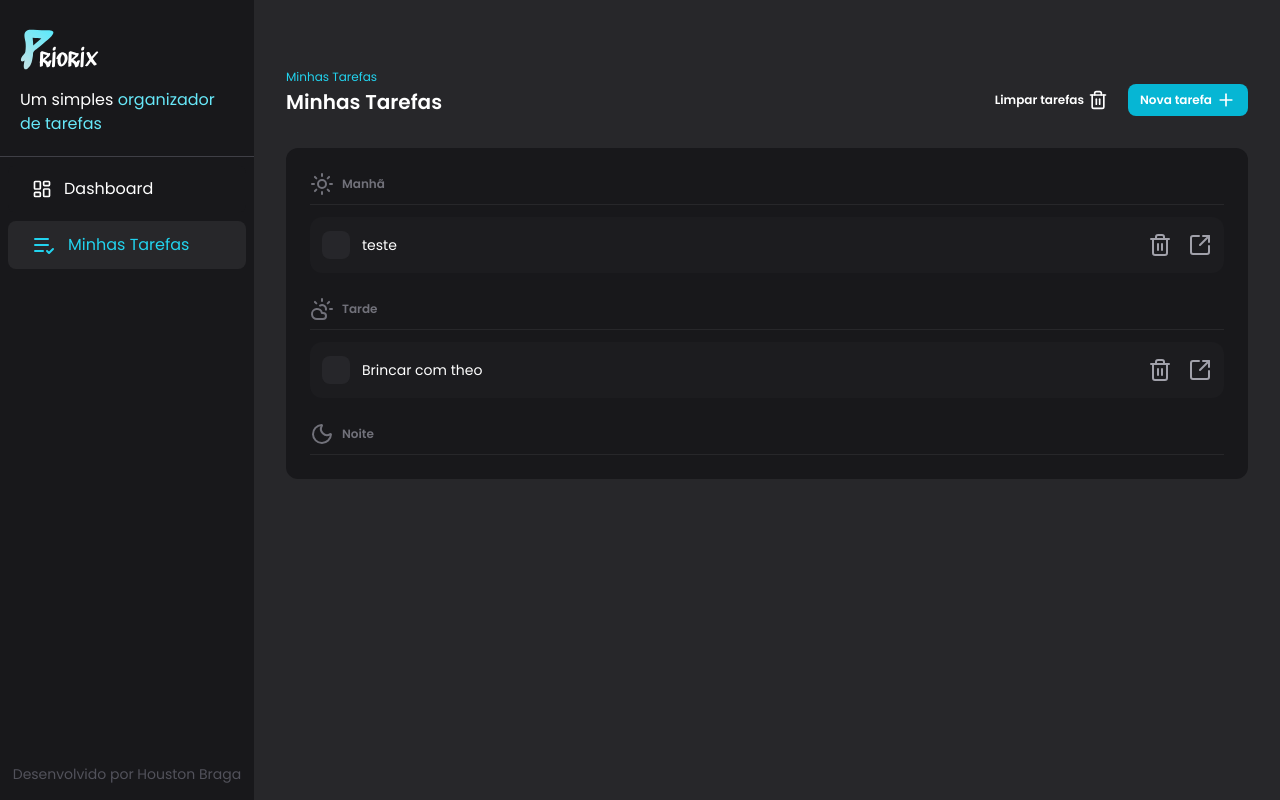
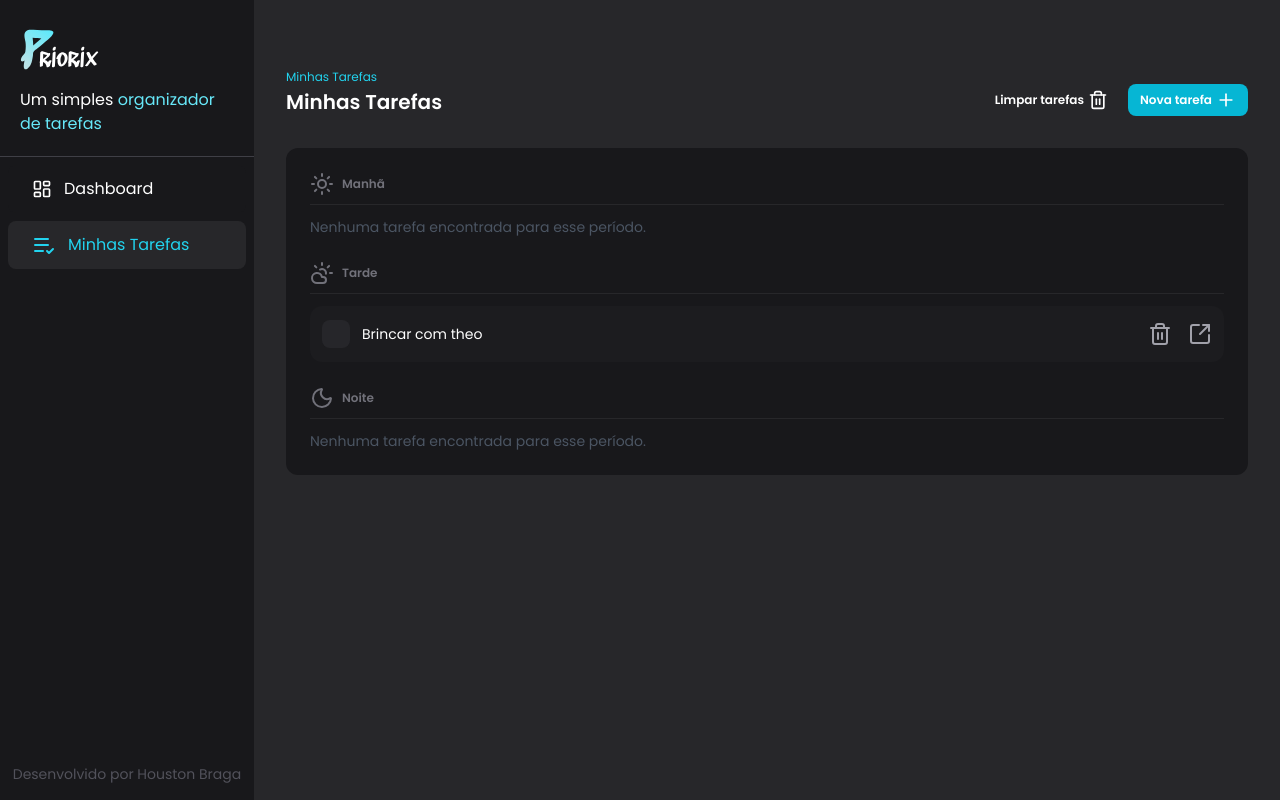
Before and after one commit to houstonbraga/task-manager-priorix, a React (Vite) app: page / in a window 1280 px wide. Built offline with nearby package versions, Linux system fonts and the light colour scheme; data requests are answered from the project's data file.

Commit message:
feat: add tNão text case array to be empty

```diff
--- a/db.json
+++ b/db.json
@@ -1,12 +1,5 @@
 {
   "tasks": [
-    {
-      "id": "9f35cefe-4ede-4b75-add7-fcd995556f96",
-      "title": "teste",
-      "time": "morning",
-      "description": "teste",
-      "status": "not_started"
-    },
     {
       "id": "93cf334a-a937-4318-a740-de4dd6e131cc",
       "title": "Brincar com theo",
--- a/src/pages/task-details/components/InputsTask.jsx
+++ b/src/pages/task-details/components/InputsTask.jsx
@@ -19,9 +19,6 @@ const InputsTask = () => {
       </div>
 
       <div className="flex w-full gap-5">
-        <Button size="large" color="secondary">
-          Cancelar
-        </Button>
         <Button size="large" color="primary">
           Salvar
         </Button>
--- a/src/task/Task.jsx
+++ b/src/task/Task.jsx
@@ -11,9 +11,9 @@ const Tasks = () => {
   const [tasks, setTasks] = useState([])
   const [isOpen, setIsOpen] = useState(false)
 
-  const MorningTask = tasks.filter((task) => task.time === "morning")
-  const AfternonTask = tasks.filter((task) => task.time === "afternoon")
-  const EveningTask = tasks.filter((task) => task.time === "evening")
+  const morningTask = tasks.filter((task) => task.time === "morning")
+  const afternoonTask = tasks.filter((task) => task.time === "afternoon")
+  const eveningTask = tasks.filter((task) => task.time === "evening")
   //PEGA OS DADOS JA EXISTENTES NO DB.JSON
   //O useEffect é utilizado para assim que carregar a pagina, o front-end faz o fetch e atualiza o state tasks
   useEffect(() => {
@@ -122,8 +122,12 @@ const Tasks = () => {
       <div className="rounded-xl bg-zinc-900 p-6">
         <div className="space-y-3">
           <TasksSeparator title="Manhã" icon={<SunIcon />} />
-
-          {MorningTask.map((task, index) => (
+          {morningTask.length === 0 && (
+            <p className="text-sm text-gray-600">
+              Nenhuma tarefa encontrada para esse período.
+            </p>
+          )}
+          {morningTask.map((task, index) => (
             <ItemTask
               key={index}
               task={task}
@@ -135,7 +139,12 @@ const Tasks = () => {
 
         <div className="my-6 space-y-3">
           <TasksSeparator title="Tarde" icon={<CloudSun />} />
-          {AfternonTask.map((task, index) => (
+          {afternoonTask.length === 0 && (
+            <p className="text-sm text-gray-600">
+              Nenhuma tarefa encontrada para esse período.
+            </p>
+          )}
+          {afternoonTask.map((task, index) => (
             <ItemTask
               key={index}
               task={task}
@@ -147,7 +156,12 @@ const Tasks = () => {
 
         <div className="space-y-3">
           <TasksSeparator title="Noite" icon={<MoonIcon />} />
-          {EveningTask.map((task, index) => (
+          {eveningTask.length === 0 && (
+            <p className="text-sm text-gray-600">
+              Nenhuma tarefa encontrada para esse período.
+            </p>
+          )}
+          {eveningTask.map((task, index) => (
             <ItemTask
               key={index}
               task={task}
```
